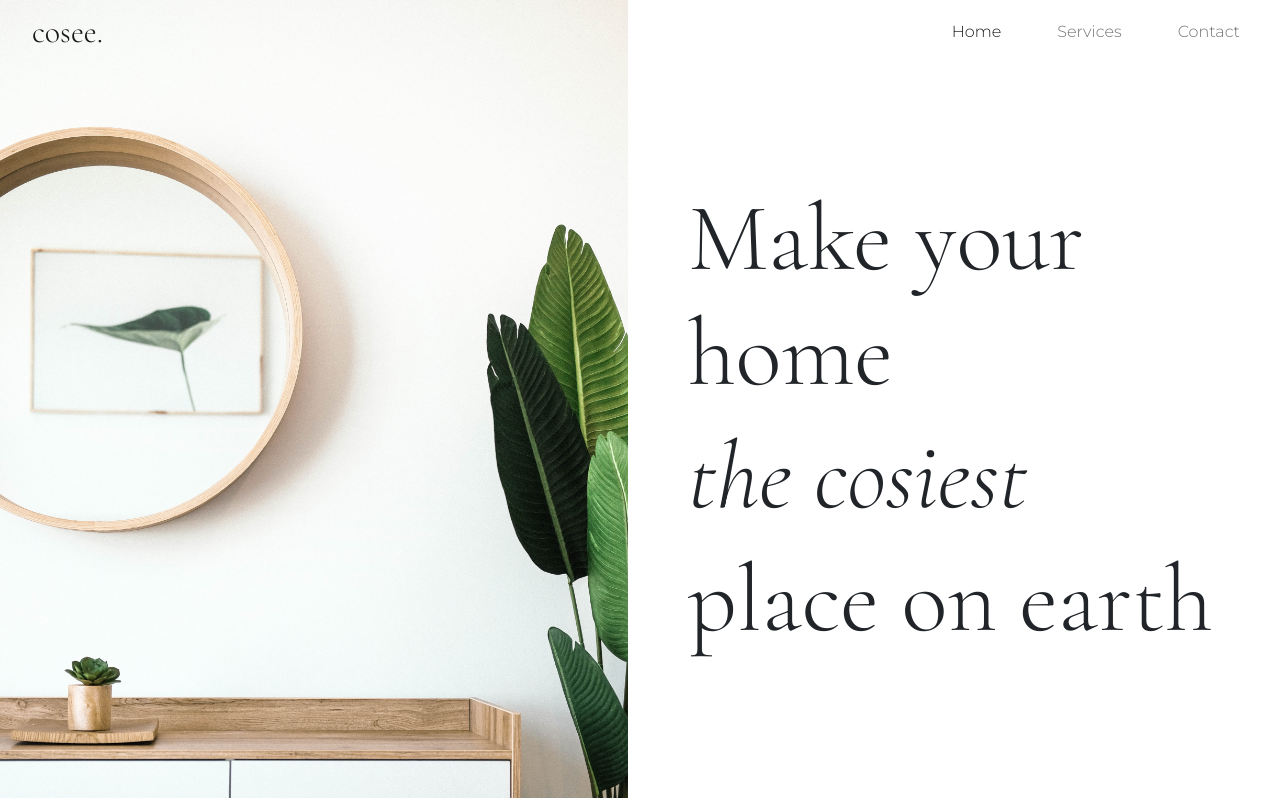
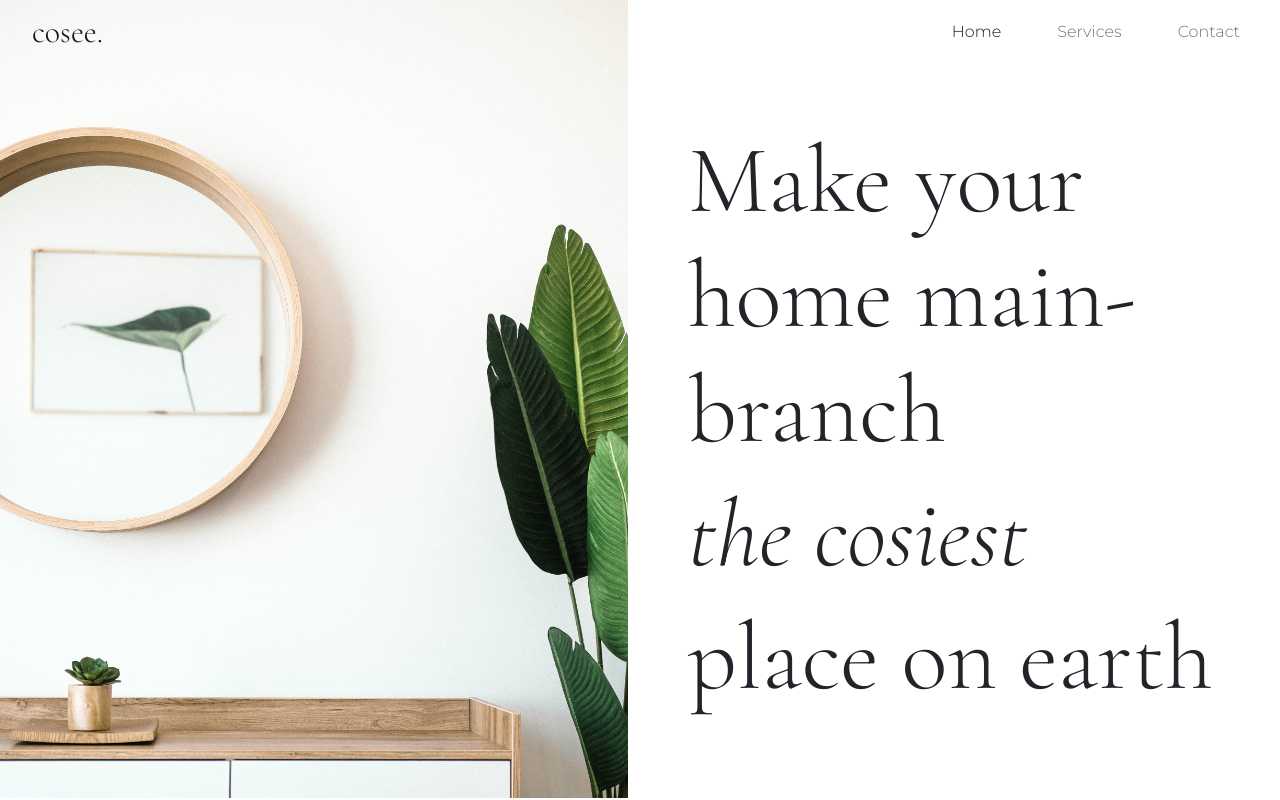
Before and after one commit to adinashahira/cosee, a plain HTML site: page index.html in a window 1280 px wide. Shown: the top 800 px of the page. Drawn offline with nearby package versions, Linux system fonts and the light colour scheme.

Commit message:
commit from main

```diff
--- a/index.html
+++ b/index.html
@@ -46,7 +46,7 @@
       <section id="hero">
         <div class="row py-5">
           <div class="col-md-6 px-5 align-self-center order-md-2 lg-hero">
-            <h1>Make your home</h1>
+            <h1>Make your home main-branch</h1>
             <h1><em>the cosiest</em></h1>
             <h1>place on earth</h1>
           </div>
```
